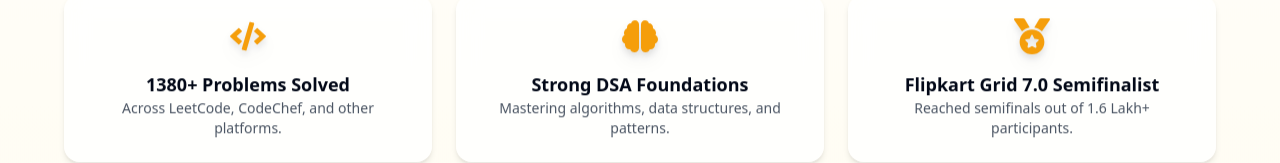
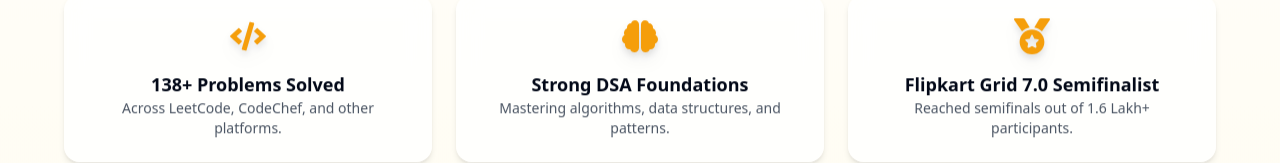
Before and after one commit to Mahadevan2005/Latest_Portfolio, a React (Vite) app: page /codolio in a window 1280 px wide. Shown: the part 522-685 px from the top of the page. Built offline with nearby package versions, Linux system fonts and the light colour scheme.

Commit message:
Updated codolio.tsc

```diff
--- a/src/pages/Codolio.tsx
+++ b/src/pages/Codolio.tsx
@@ -16,7 +16,7 @@
 import { ExternalLink } from "lucide-react";
 
 const highlights = [
-  { icon: <FaCode />, title: "1380+ Problems Solved", subtitle: "Across LeetCode, CodeChef, and other platforms." },
+  { icon: <FaCode />, title: "138+ Problems Solved", subtitle: "Across LeetCode, CodeChef, and other platforms." },
   { icon: <FaBrain />, title: "Strong DSA Foundations", subtitle: "Mastering algorithms, data structures, and patterns." },
   { icon: <FaMedal />, title: "Flipkart Grid 7.0 Semifinalist", subtitle: "Reached semifinals out of 1.6 Lakh+ participants." },
   { icon: <FaTrophy />, title: "Max : 1451 Leetcode Rating", subtitle: "Best Contest Rank: 1772 / 25,000+" },
```
